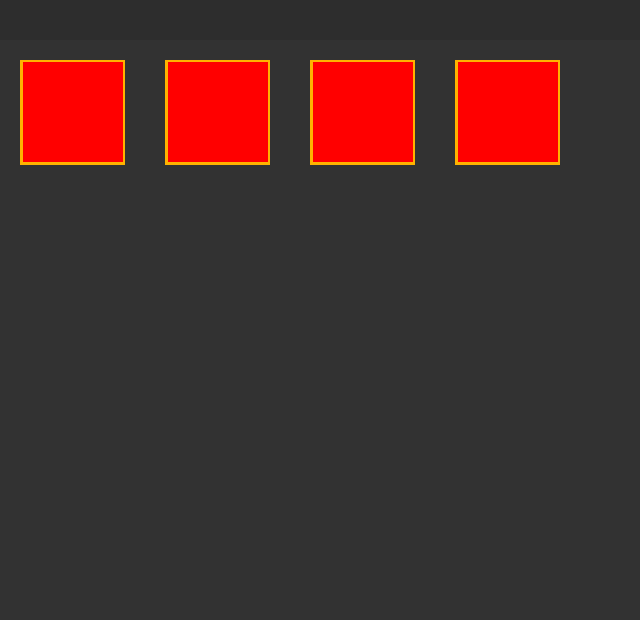
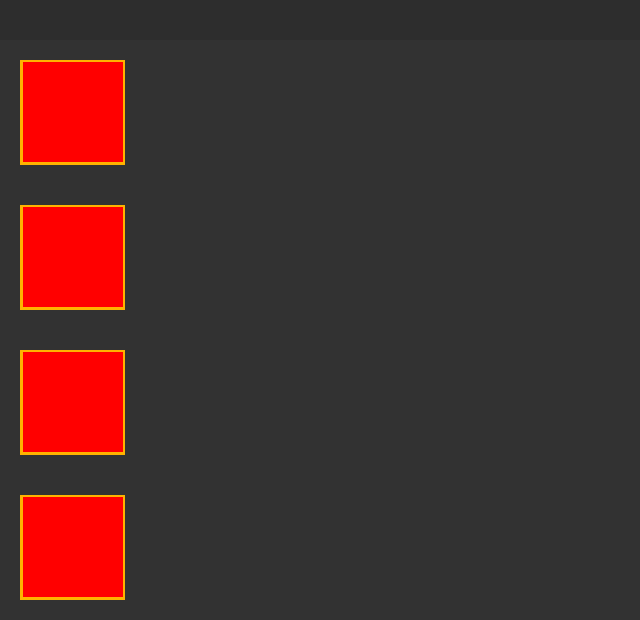
Before and after one commit to NebulaMakin/Git_Folder-New-, a plain HTML site: page Index.html in a window 1280 px wide. Shown: the part 969-1589 px from the top of the page, without its empty margins (0-640 px from the left). Before the commit the page ends 1154 px from the top, so only its background shows below. Drawn offline with Linux system fonts and the light colour scheme.

Commit message:
added a comment on flex-direction attribute

```diff
--- a/index.css
+++ b/index.css
@@ -30,6 +30,7 @@ body, html {
 
 .new-layout{
     display: flex;
+    flex-direction: column;                    /*You can also change the layout pattern to row or column*/
 }
 
 .new-layout div {
```
